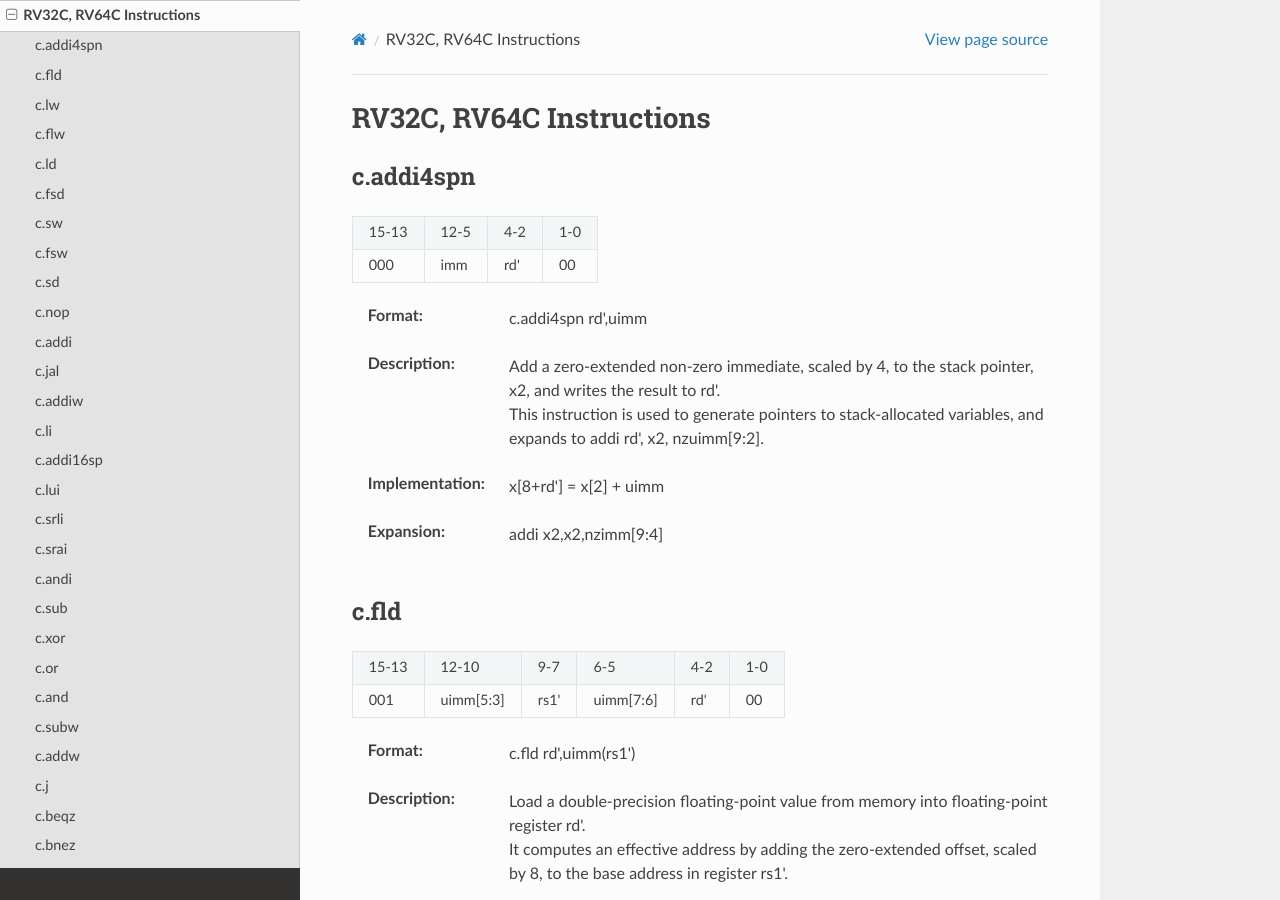
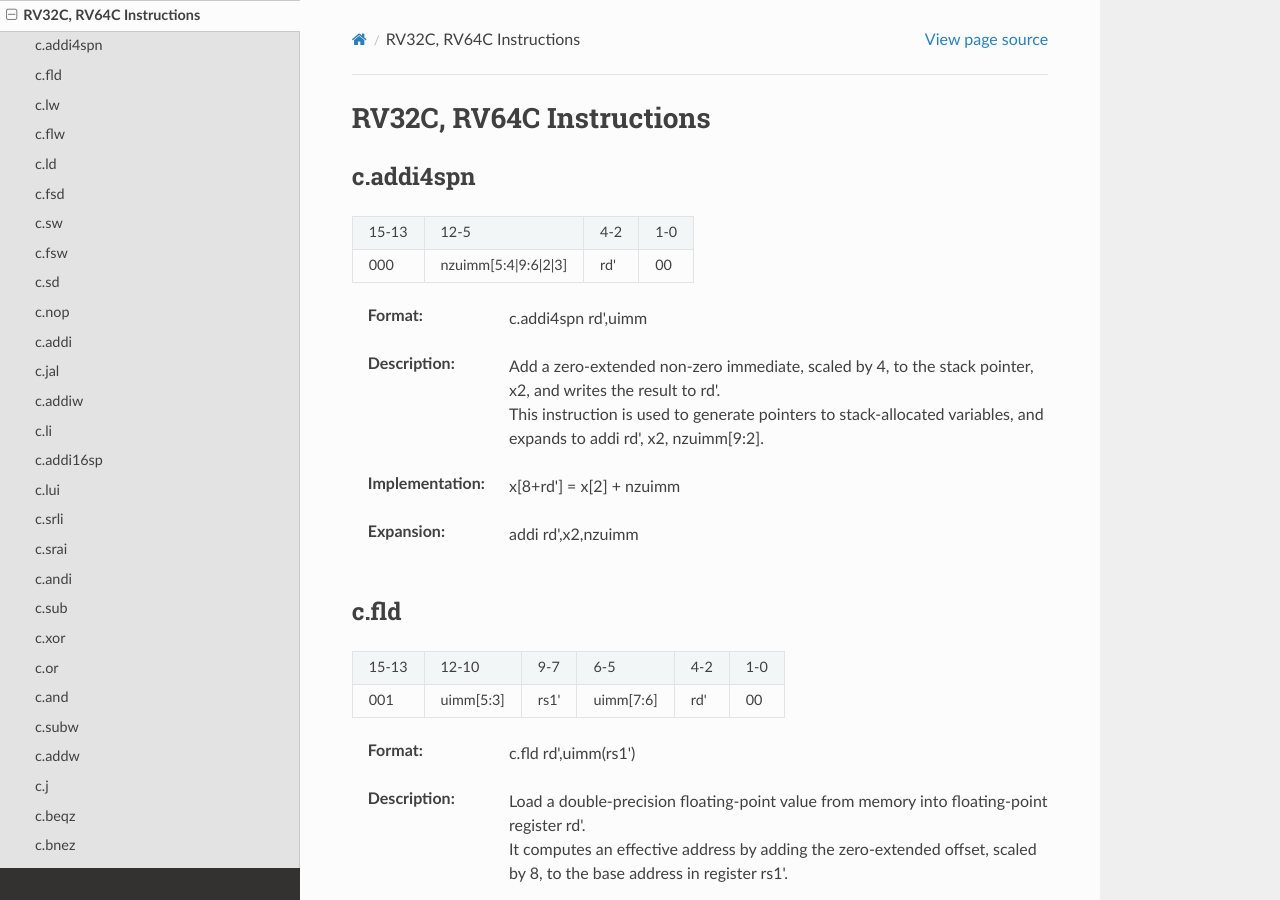
Before and after one commit to msyksphinz-self/riscv-isadoc, a Sphinx documentation site: the page built from source/rvc.rst, in a window 1280 px wide and 900 px high. Built offline with Sphinx 7.4.7 and the Read the Docs theme 2.0.0, drawn with Linux system fonts in a browser that asks for light colours; pages that are not in the unit, such as notebooks, are missing from menus.

Commit message:
fix c.addi4spn

```diff
--- a/source/rvc.rst
+++ b/source/rvc.rst
@@ -7,11 +7,11 @@ c.addi4spn
 .. tabularcolumns:: |c|c|c|c|c|c|c|c|
 .. table::
 
-  +------+--------+-----+---+
-  |15-13 |12-5    |4-2  |1-0|
-  +------+--------+-----+---+
-  |000   |imm     |rd\' |00 |
-  +------+--------+-----+---+
+  +------+-------------------+-----+---+
+  |15-13 |12-5               |4-2  |1-0|
+  +------+-------------------+-----+---+
+  |000   |nzuimm[5:4|9:6|2|3]|rd\' |00 |
+  +------+-------------------+-----+---+
 
 
 :Format:
@@ -22,10 +22,10 @@ c.addi4spn
   | This instruction is used to generate pointers to stack-allocated variables, and expands to addi rd\', x2, nzuimm[9:2].
 
 :Implementation:
-  | x[8+rd\'] = x[2] + uimm
+  | x[8+rd\'] = x[2] + nzuimm
 
 :Expansion:
-  | addi x2,x2,nzimm[9:4]
+  | addi rd\',x2,nzuimm
 
 
 c.fld
```
